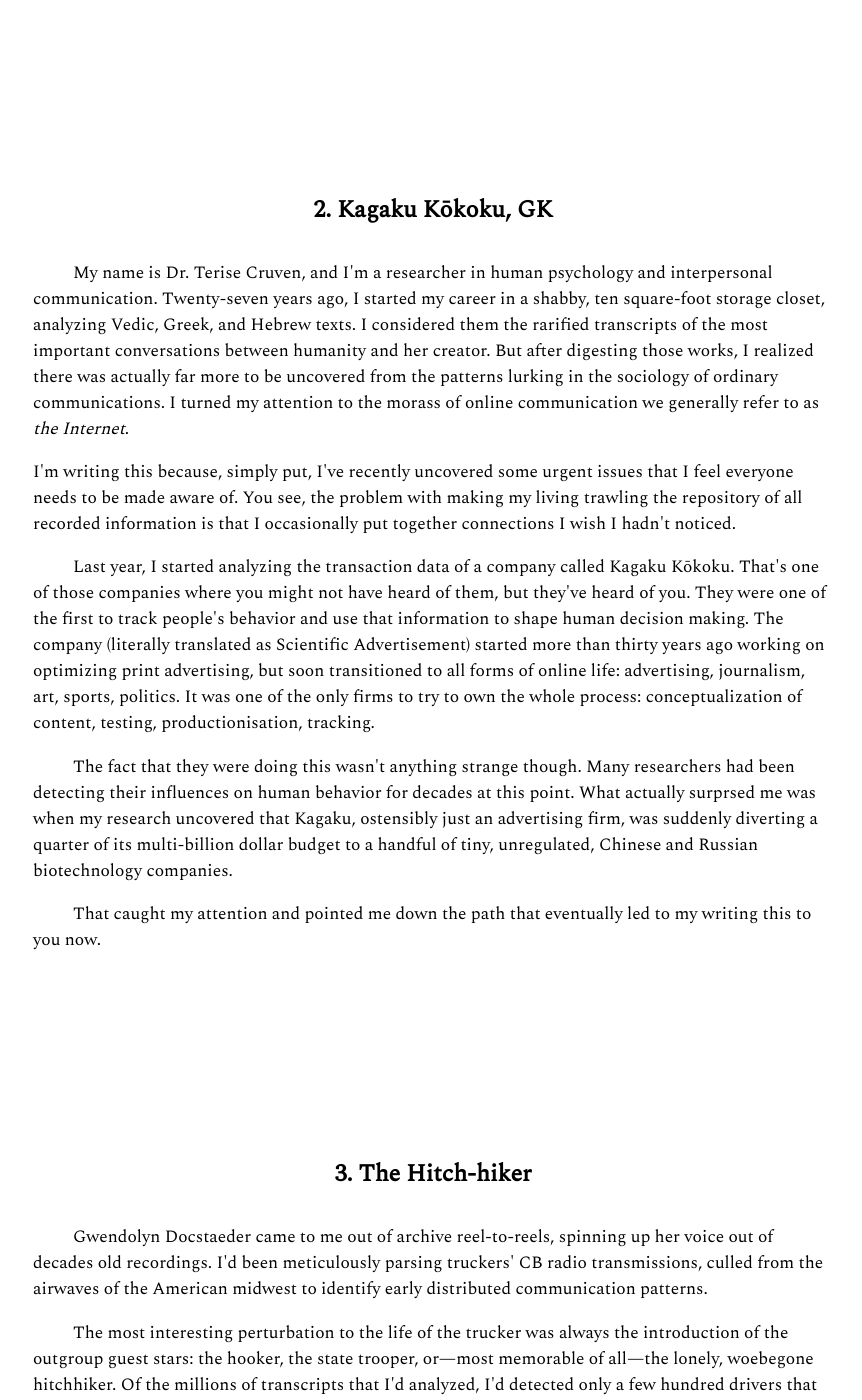
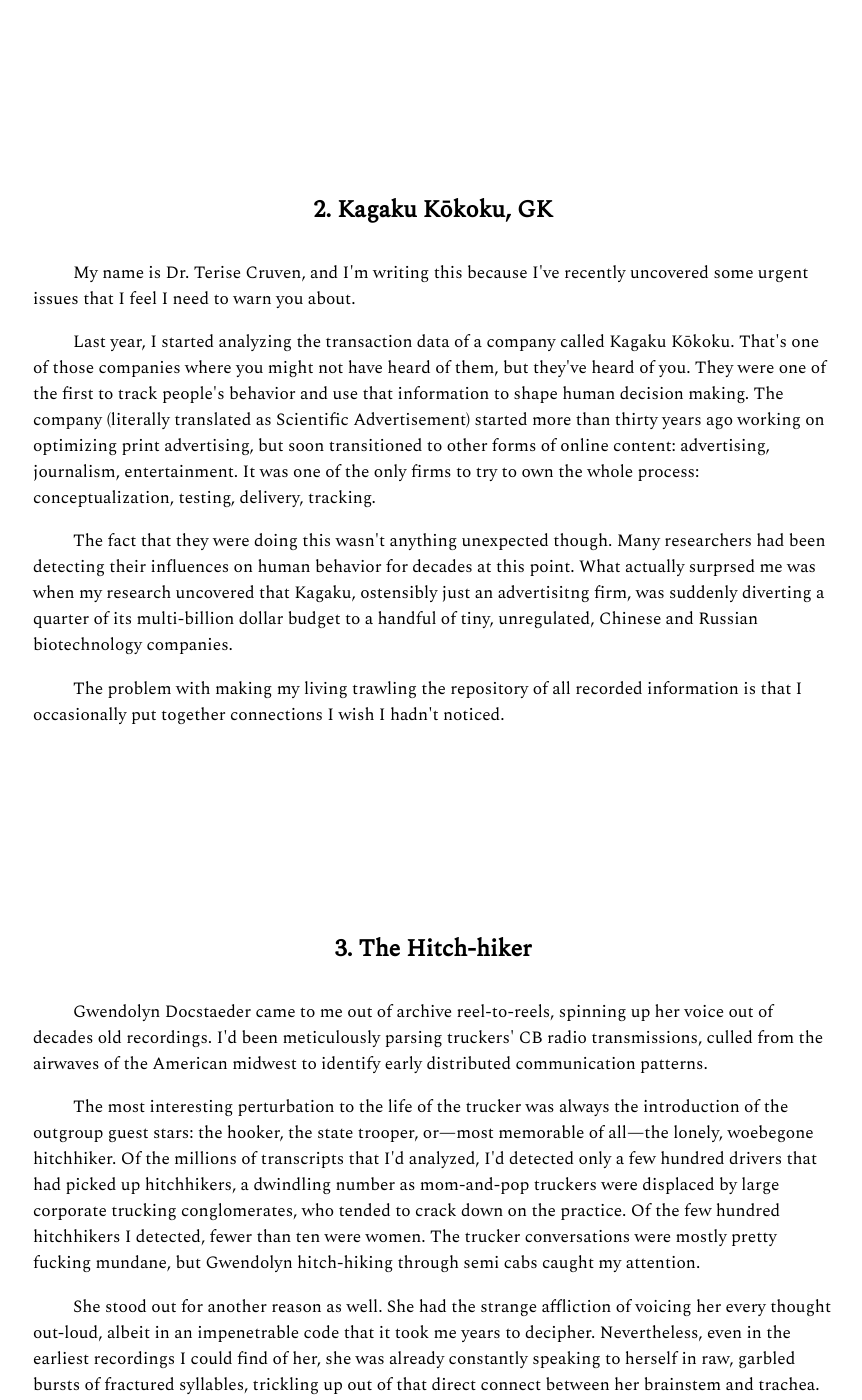
Before and after one commit to tcruven/n, a Jekyll site: the page built from index.html, in a window 1280 px wide and 1400 px high, scrolled down 2089 px. Shown: the whole window, without its empty margins (207-1069 px from the left). Built offline with Jekyll 4.4.1, drawn with Linux system fonts in a browser that asks for light colours; nearby versions of some CDN libraries; some web fonts are replaced; some of the changed text lies outside the part shown.

Commit message:
wordsmithing ch2

```diff
--- a/index.html
+++ b/index.html
@@ -8,13 +8,13 @@ layout: default
 
     <strong><span style='font-family: "Comfortaa";'>A</span><span style='font-family: "Verdana";'>tt</span><span style='font-family: "Comfortaa";'>e</span><span style='font-family: "Economica";'>n</span><span style="font-family: 'Verdana";'>t</span><span style='font-family: "Comfortaa";'>io</span><span style='font-family: "Economica";'>n</span></strong>
 </p>
-<p style="text-align:center; text-indent:0;margin-top: -10%;">A Micronovel By Dr. Terise Cruven</p>
+<p style="text-align:center; text-indent:0;margin-top: -10%;">A Micronovel By Terise Cruven</p>
 
 <p style="text-align:center; text-indent:0; font-size:11pt;">
 <strong>Contents:</strong> <a href='#ch1'>1. Octopus and Adderall</a>,
 <a href='#ch2'>2. Kagaku Kōkoku, GK</a>,
 <a href='#ch3'>3. The Hitch-hiker</a>,
-<a href='#ch4'>4. JT Guerrero</a>,
+<a href='#ch4'>4. Guerrero</a>,
 <a href='#ch5'>5. Controls</a>,
 <a href='#ch6'>6. The Two Gwendolyns</a>,
 <a href='#ch7'>7. Yagasawaki</a>,
@@ -82,33 +82,20 @@ As I write this, I wonder what she would have done if she could have known where
 <br><h4 id='ch2'>2. Kagaku Kōkoku, GK</h4>
 
 <p>
-My name is Dr. Terise Cruven, and I'm a researcher in human psychology and interpersonal communication.  Twenty-seven years ago, I started my career in a shabby, ten square-foot storage closet, analyzing Vedic, Greek, and Hebrew texts.  I considered them the rarified transcripts of
-the most important conversations between humanity and her creator.  But after
-digesting those works, I realized there was actually far more to be uncovered from the patterns lurking in the sociology of ordinary communications.  I turned my attention to the morass of online communication we generally refer to as <em>the Internet</em>.
-</p>
-I'm writing this because, simply put, I've recently uncovered some urgent issues that I feel everyone needs to be made aware of. You see, the problem with making my living trawling the repository of all recorded information is that I occasionally put together connections I wish I hadn't noticed.
+My name is Dr. Terise Cruven, and I'm writing this because I've recently uncovered some urgent issues that I feel I need to warn you about.
 </p>
 <p>
-Last year, I started analyzing the transaction data of a company called Kagaku
-Kōkoku.  That's one of those companies where you might not have heard of them,
-but they've heard of you.  They were one of the first to track
-people's behavior and use that information to shape human decision making.  The
-company (literally translated as Scientific Advertisement) started more than
-thirty years ago working on optimizing print advertising, but soon transitioned
-to all forms of online life: advertising, journalism, art, sports, politics. It
-was one of the only firms to try to own the whole process: conceptualization of
-content, testing, productionisation, tracking.
+Last year, I started analyzing the transaction data of a company called Kagaku Kōkoku.  That's one of those companies where you might not have heard of them, but they've heard of you.  They were one of the first to track people's behavior and use that information to shape human decision making.  The company (literally translated as Scientific Advertisement) started more than thirty years ago working on optimizing print advertising, but soon transitioned to other forms of online content: advertising, journalism, entertainment. It was one of the only firms to try to own the whole process: conceptualization, testing, delivery, tracking.
 </p>
 <p>
-The fact that they were doing this wasn't anything strange though.  Many researchers had been detecting their influences on human behavior for decades at this point. What
+The fact that they were doing this wasn't anything unexpected though.  Many researchers had been detecting their influences on human behavior for decades at this point. What
 actually surprsed me was when my research uncovered that Kagaku, ostensibly just
-an advertising firm, was suddenly diverting a quarter of its multi-billion
+an advertisitng firm, was suddenly diverting a quarter of its multi-billion
 dollar budget to a handful of tiny, unregulated, Chinese and Russian
 biotechnology companies.
 </p>
 <p>
-That caught my attention and pointed me down the path that eventually led to my
-writing this to you now.
+The problem with making my living trawling the repository of all recorded information is that I occasionally put together connections I wish I hadn't noticed.
 </p>
 
 <br><h4 id='ch3'>3. The Hitch-hiker</h4>
@@ -1048,8 +1036,7 @@ from.
 At first though, I didn't understand how it would be possible to find him.
 </p>
 <p>
-I tracked him down to an online software development and AI forum.   I cross-referenced the
-verbal style—frequency of word use, peculiarities of grammatical style and
+I tracked him down to an online software development and AI forum.   I cross-referenced the verbal style—frequency of word use, peculiarities of grammatical style and
 punctuation—using the comments in my own source code.  Know thyself.
 </p>
 <p>
```
Also changed, not shown: other parts of index.html (+2 -1 lines).
